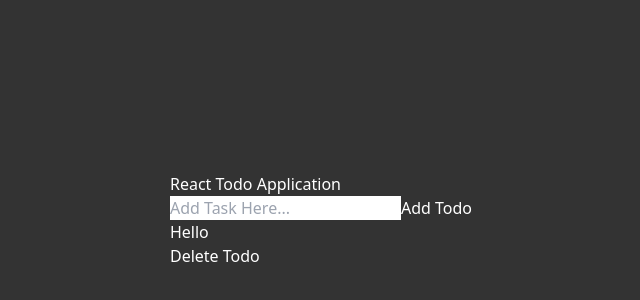
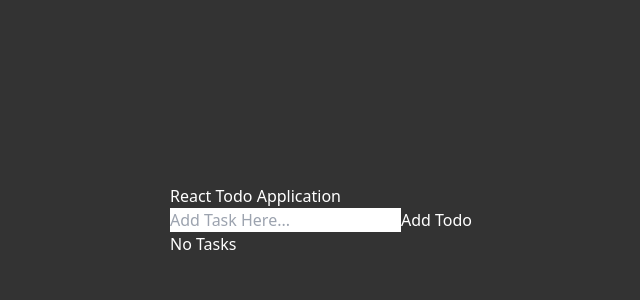
Before and after one commit to JeetKumarRamnani/02-Basic-Todo-List, a React (Vite) app: page / in a window 1280 px wide. Shown: the part 180-480 px from the top of the page, without its empty margins (319-959 px from the left). Built offline with nearby package versions, Linux system fonts and the light colour scheme.

Commit message:
fixed a bug

```diff
--- a/src/App.jsx
+++ b/src/App.jsx
@@ -3,7 +3,7 @@ import AddTodo from "./Component/AddTodo";
 import ListContainer from "./Component/ListContainer";
 
 function App() {
-  const [todos, setTodos] = useState(["hello"]);
+  const [todos, setTodos] = useState([]);
   return (
     <div className="Main-Container flex flex-col items-center justify-center ">
       <h1 className="font-semibold text-4xl mb-10">React Todo Application</h1>
```
